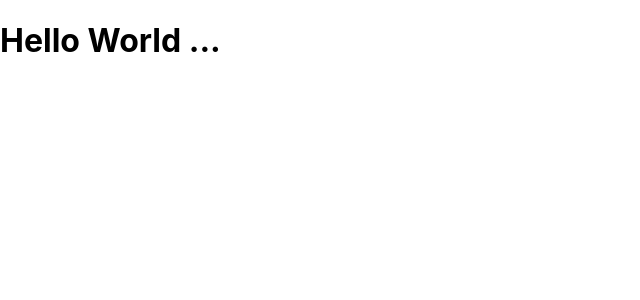
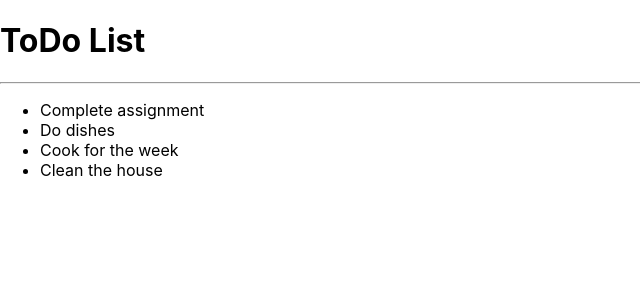
Before and after one commit to meriemrezkallah/road-to-react, a React (Create React App) app: page / in a window 1280 px wide. Shown: the top 300 px of the page, without its empty margins (0-640 px from the left). Built offline with nearby package versions, Linux system fonts and the light colour scheme.

Commit message:
assignement done

```diff
--- a/package.json
+++ b/package.json
@@ -8,7 +8,7 @@
     "@testing-library/user-event": "^13.5.0",
     "react": "^17.0.2",
     "react-dom": "^17.0.2",
-    "react-scripts": "5.0.0",
+    "react-scripts": "^4.0.3",
     "web-vitals": "^2.1.4"
   },
   "scripts": {
--- a/src/App.js
+++ b/src/App.js
@@ -1,6 +1,27 @@
 //import logo from './logo.svg';
 import './App.css';
+function getTitle(title){
+  return title;
+}
 
+const todoList = [
+  {
+    id: 1,
+    title: 'Complete assignment',
+  },
+  {
+    id: 2,
+    title: 'Do dishes',
+  },
+  {
+    id: 3,
+    title: 'Cook for the week',
+  },
+  {
+    id: 4,
+    title: 'Clean the house',
+  },
+];
 function App() {
   return (
     /*<div className="App">
@@ -20,7 +41,14 @@ function App() {
       </header>
     </div>*/
     <div>
-        <h1> Hello World ...</h1>
+        <h1> ToDo List </h1>
+        <hr />
+        {/*  render the list */}
+        <ul>
+          {todoList.map(function(item){
+            return <li key={item.id}> {item.title}</li>
+          })}
+        </ul>
     </div>
   );
 }
```
Also changed, not shown: 1 other file (tests, documents, lock files or other folders).
